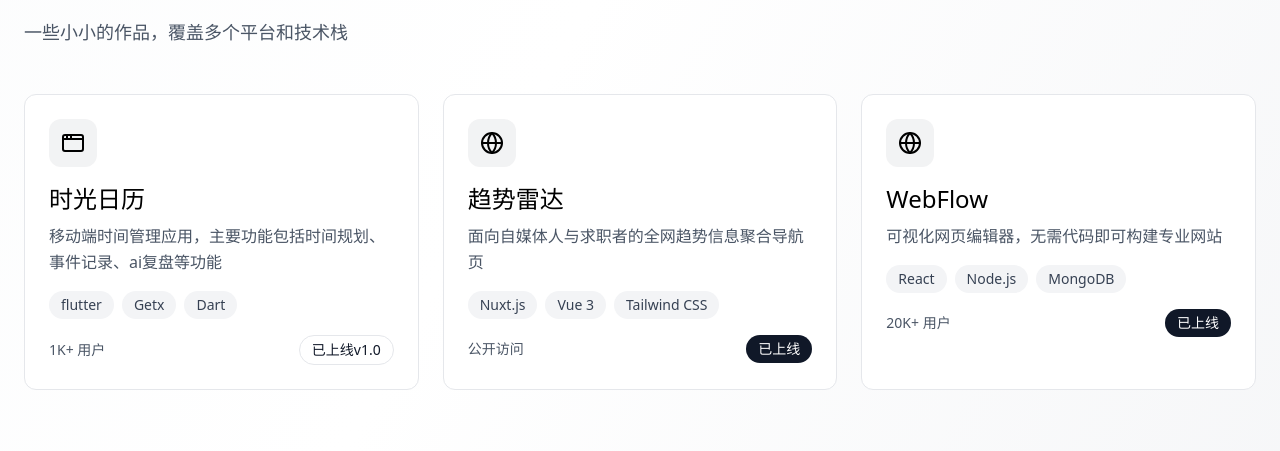
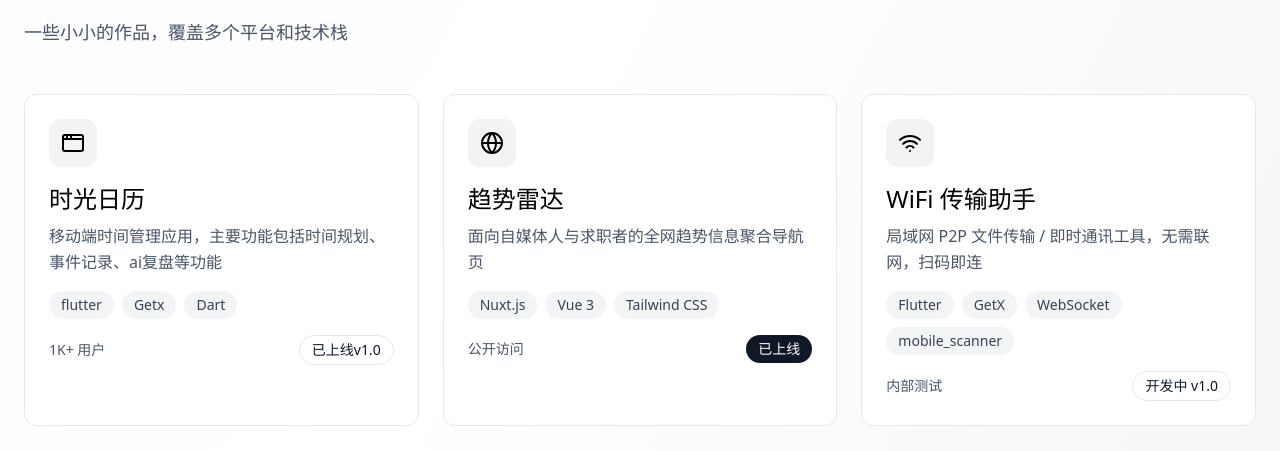
Before and after one commit to panic-3170/FollowMe, a Nuxt app: page / in a window 1280 px wide. Shown: the part 1262-1713 px from the top of the page. Built offline with nearby package versions, Linux system fonts and the light colour scheme; no server answers.

Commit message:
chore(data): replace WebFlow project with WiFi传输助手
将原有的WebFlow项目替换为全新的WiFi传输助手项目，更新了图标、项目信息、技术栈、功能列表和仓库链接等内容

```diff
--- a/data/projects.ts
+++ b/data/projects.ts
@@ -1,5 +1,5 @@
 import type { Component } from 'vue'
-import { AppWindow, Monitor, Globe } from 'lucide-vue-next'
+import { AppWindow, Wifi, Globe, Monitor } from 'lucide-vue-next'
 
 export interface Project {
   id: string
@@ -70,26 +70,30 @@
   },
   {
     id: 'webflow',
-    name: 'WebFlow',
-    icon: Globe,
-    description: '可视化网页编辑器，无需代码即可构建专业网站',
-    tags: ['React', 'Node.js', 'MongoDB'],
-    status: '已上线',
-    users: '20K+ 用户',
-    fullDescription: 'WebFlow 是一款强大的可视化网页编辑器，让任何人都能轻松创建专业网站。拖放式界面、丰富的组件库、实时预览功能，让网页设计变得简单而有趣。',
+    name: 'WiFi 传输助手',
+    icon: Wifi,
+    description: '局域网 P2P 文件传输 / 即时通讯工具，无需联网，扫码即连',
+    tags: ['Flutter', 'GetX', 'WebSocket', 'mobile_scanner'],
+    status: '开发中 v1.0',
+    users: '内部测试',
+    fullDescription: 'WiFi 传输助手 是一款基于 Flutter + GetX 的局域网 P2P 文件传输与即时通讯工具。手机开启 HTTP/WebSocket 服务器，浏览器访问 IP:port 后自动生成二维码，App 扫码即可建立加密通道，支持文件互传、即时消息。**整个过程完全在局域网内进行，无需联网，隐私零泄露**。',
     features: [
-      '所见即所得的编辑体验',
-      '丰富的预制组件库',
-      '响应式设计，适配各种设备',
-      '自定义动画和交互效果',
-      '一键导出代码或直接发布',
-      '团队协作和版本控制'
+      '零依赖传输：手机和电脑在同一 WiFi/热点下即可互传文件，无需云端、无需登录',
+      '二维码扫码连接：Web 端自动生成连接二维码，App 端 mobile_scanner 扫描即连',
+      'Token 鉴权：32 字符加密安全随机 Token，30 分钟自动失效，支持手动刷新',
+      'WebSocket 实时通信：双向消息推送，毫秒级延迟',
+      'Material Design 3 UI：现代化设计，跟随系统深色模式',
+      '多平台支持：iOS / Android / macOS / Windows / Linux / Web 全平台覆盖',
+      '局域网 IP 智能识别：自动检测 192.168.x.x / 10.x.x.x / 172.16-31.x.x 网段',
+      '零依赖网页端：内置 HTML5 + CSS3 + Vanilla JS，浏览器打开即用'
     ],
     techStack: [
-      { category: '前端', items: ['React', 'TypeScript', 'Tailwind CSS', 'Framer Motion'] },
-      { category: '后端', items: ['Node.js', 'Express', 'MongoDB', 'AWS S3'] },
-      { category: '基础设施', items: ['Docker', 'Kubernetes', 'CI/CD'] }
+      { category: 'App 端', items: ['Flutter 3.x', 'Dart 3.7+', 'GetX 4.6'] },
+      { category: '网络', items: ['dart:io HttpServer', 'WebSocket', 'shelf', 'shelf_web_socket'] },
+      { category: '扫描 / 存储', items: ['mobile_scanner', 'qr_flutter', 'get_storage', 'path_provider', 'connectivity_plus'] },
+      { category: 'Web 端', items: ['HTML5', 'CSS3', 'Vanilla JS', 'qrcode.js'] }
     ],
-    link: 'https://webflow.example.com'
+    link: '#',
+    github: 'https://github.com/panic-3170/wifi-transfer-assistant'
   }
 ]
```
